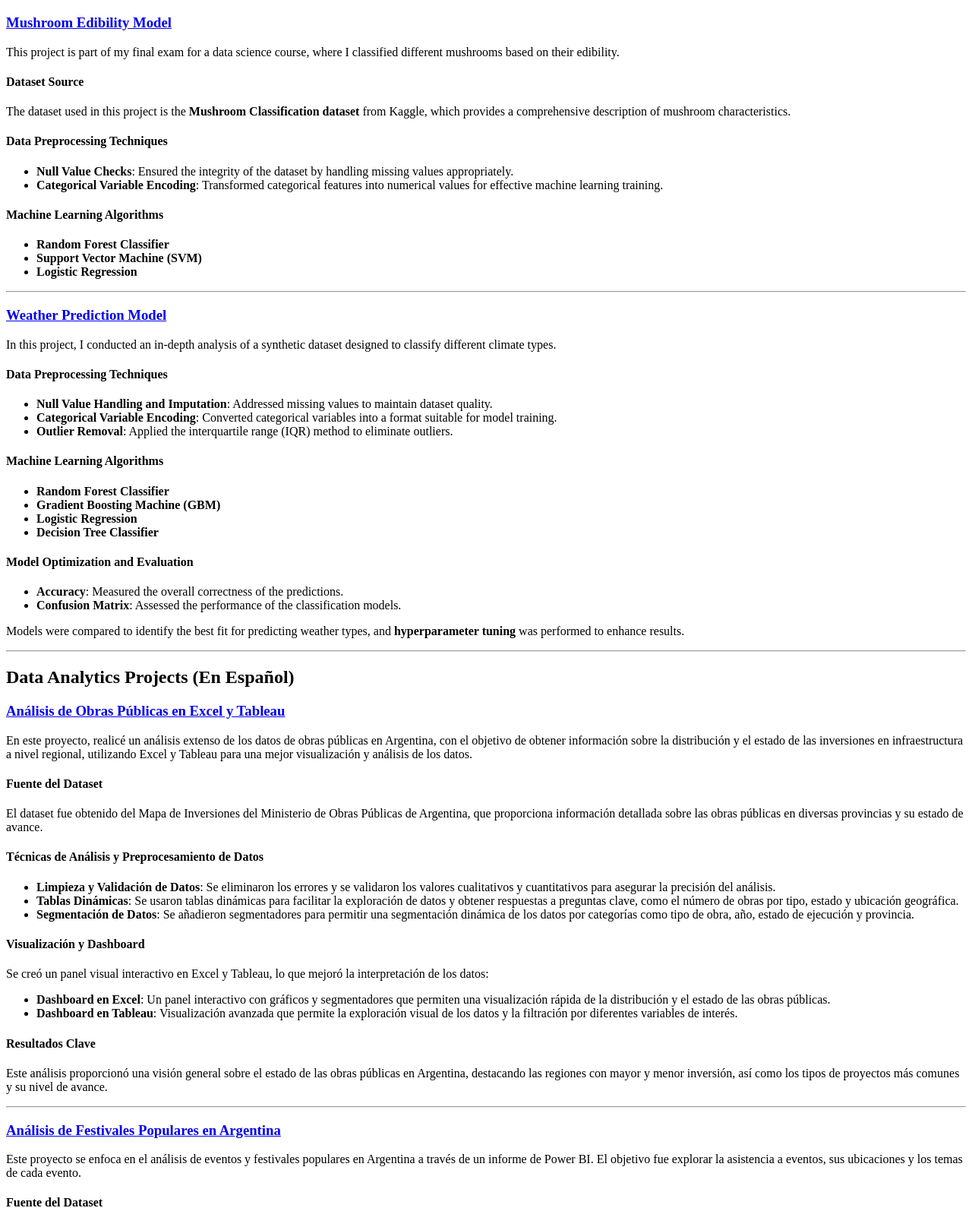
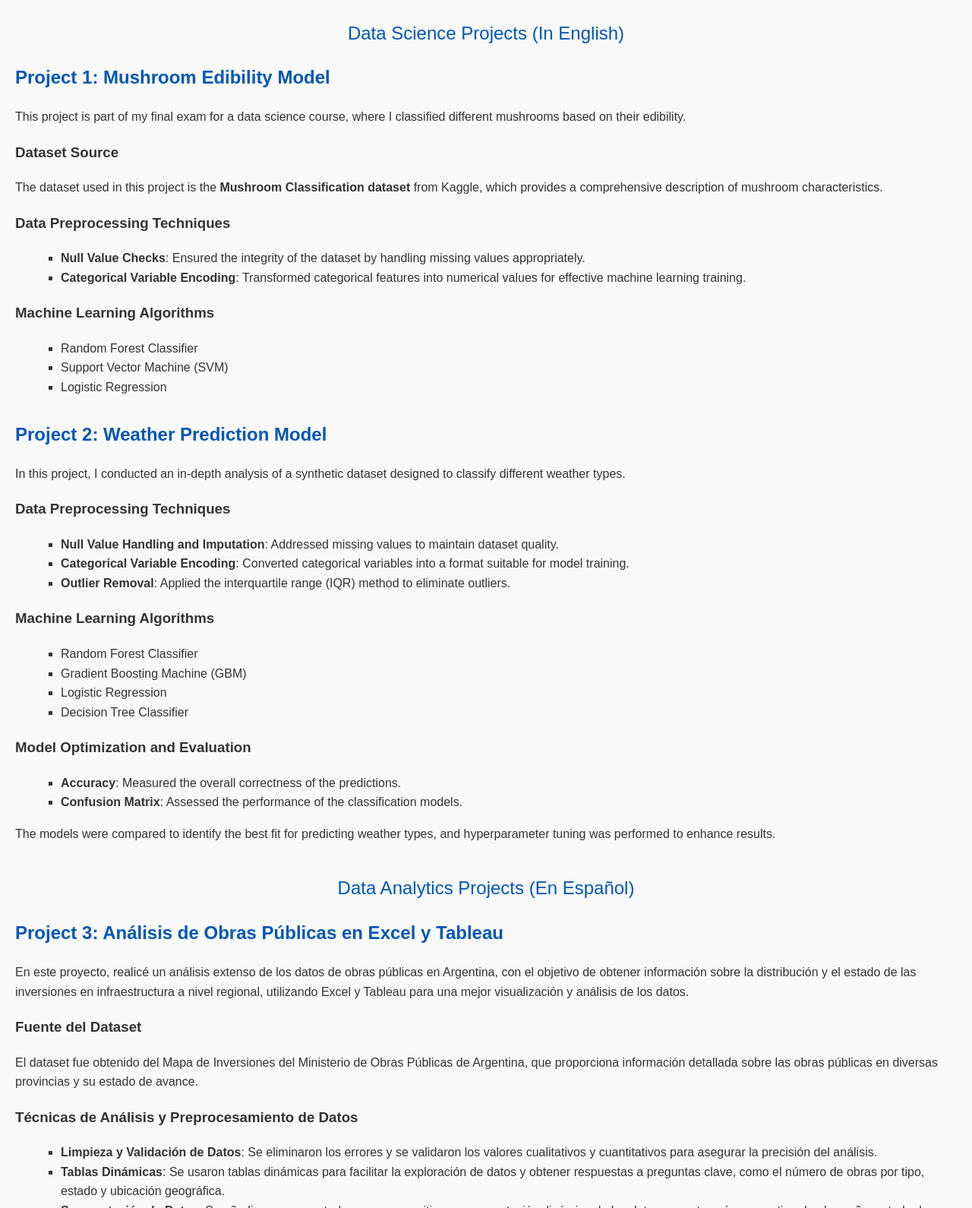
Before and after one commit to AlvarezLI/Portafolio_alvarez, a plain HTML site: page index.html in a window 1280 px wide. Shown: the part 108-1698 px from the top of the page at 76% size. Drawn offline with Linux system fonts and the light colour scheme.

Commit message:
Update index.html

```diff
--- a/index.html
+++ b/index.html
@@ -3,149 +3,171 @@
 <head>
     <meta charset="UTF-8">
     <meta name="viewport" content="width=device-width, initial-scale=1.0">
-    <title>Portfolio Alvarez Luis Ignacio</title>
+    <title>Luis Ignacio Alvarez Portfolio</title>
+    <style>
+        body {
+            font-family: Arial, sans-serif;
+            margin: 0;
+            padding: 20px;
+            background-color: #f9f9f9;
+            color: #333;
+            line-height: 1.6;
+        }
+        h1 {
+            color: #444;
+            text-align: center;
+        }
+        .section-title {
+            font-size: 24px;
+            color: #0056b3;
+            margin-top: 40px;
+            text-align: center;
+        }
+        .project {
+            margin-bottom: 30px;
+        }
+        h2 {
+            color: #0056b3;
+        }
+        ul {
+            list-style-type: square;
+            margin-left: 20px;
+        }
+        a {
+            color: #0056b3;
+            text-decoration: none;
+        }
+        a:hover {
+            text-decoration: underline;
+        }
+    </style>
 </head>
 <body>
-    <header>
-        <h1>Portfolio Alvarez Luis Ignacio</h1>
-    </header>
+    <h1>Luis Ignacio Alvarez Portfolio</h1>
 
-    <section id="data-science-projects">
-        <h2>Data Science Projects (In English)</h2>
+    <div class="section-title">Data Science Projects (In English)</div>
 
-        <article id="project-1">
-            <h3><a href="https://github.com/AlvarezLI/ProjectDS-Mushrooms">Mushroom Edibility Model</a></h3>
+    <div class="project">
+        <h2>Project 1: <a href="https://github.com/AlvarezLI/ProjectDS-Mushrooms" target="_blank">Mushroom Edibility Model</a></h2>
         <p>This project is part of my final exam for a data science course, where I classified different mushrooms based on their edibility.</p>
 
-            <h4>Dataset Source</h4>
+        <h3>Dataset Source</h3>
         <p>The dataset used in this project is the <strong>Mushroom Classification dataset</strong> from Kaggle, which provides a comprehensive description of mushroom characteristics.</p>
 
-            <h4>Data Preprocessing Techniques</h4>
+        <h3>Data Preprocessing Techniques</h3>
         <ul>
             <li><strong>Null Value Checks</strong>: Ensured the integrity of the dataset by handling missing values appropriately.</li>
             <li><strong>Categorical Variable Encoding</strong>: Transformed categorical features into numerical values for effective machine learning training.</li>
         </ul>
 
-            <h4>Machine Learning Algorithms</h4>
+        <h3>Machine Learning Algorithms</h3>
         <ul>
-                <li><strong>Random Forest Classifier</strong></li>
-                <li><strong>Support Vector Machine (SVM)</strong></li>
-                <li><strong>Logistic Regression</strong></li>
+            <li>Random Forest Classifier</li>
+            <li>Support Vector Machine (SVM)</li>
+            <li>Logistic Regression</li>
         </ul>
-        </article>
+    </div>
 
-        <hr>
+    <div class="project">
+        <h2>Project 2: <a href="https://github.com/AlvarezLI/ProyectoDSII_ParteI" target="_blank">Weather Prediction Model</a></h2>
+        <p>In this project, I conducted an in-depth analysis of a synthetic dataset designed to classify different weather types.</p>
 
-        <article id="project-2">
-            <h3><a href="https://github.com/AlvarezLI/ProyectoDSII_ParteI">Weather Prediction Model</a></h3>
-            <p>In this project, I conducted an in-depth analysis of a synthetic dataset designed to classify different climate types.</p>
-
-            <h4>Data Preprocessing Techniques</h4>
+        <h3>Data Preprocessing Techniques</h3>
         <ul>
             <li><strong>Null Value Handling and Imputation</strong>: Addressed missing values to maintain dataset quality.</li>
             <li><strong>Categorical Variable Encoding</strong>: Converted categorical variables into a format suitable for model training.</li>
             <li><strong>Outlier Removal</strong>: Applied the interquartile range (IQR) method to eliminate outliers.</li>
         </ul>
 
-            <h4>Machine Learning Algorithms</h4>
+        <h3>Machine Learning Algorithms</h3>
         <ul>
-                <li><strong>Random Forest Classifier</strong></li>
-                <li><strong>Gradient Boosting Machine (GBM)</strong></li>
-                <li><strong>Logistic Regression</strong></li>
-                <li><strong>Decision Tree Classifier</strong></li>
+            <li>Random Forest Classifier</li>
+            <li>Gradient Boosting Machine (GBM)</li>
+            <li>Logistic Regression</li>
+            <li>Decision Tree Classifier</li>
         </ul>
 
-            <h4>Model Optimization and Evaluation</h4>
+        <h3>Model Optimization and Evaluation</h3>
         <ul>
             <li><strong>Accuracy</strong>: Measured the overall correctness of the predictions.</li>
             <li><strong>Confusion Matrix</strong>: Assessed the performance of the classification models.</li>
         </ul>
-            <p>Models were compared to identify the best fit for predicting weather types, and <strong>hyperparameter tuning</strong> was performed to enhance results.</p>
-        </article>
+        <p>The models were compared to identify the best fit for predicting weather types, and hyperparameter tuning was performed to enhance results.</p>
+    </div>
 
-        <hr>
-    </section>
+    <div class="section-title">Data Analytics Projects (En Español)</div>
 
-    <section id="data-analytics-projects">
-        <h2>Data Analytics Projects (En Español)</h2>
-
-        <article id="project-3">
-            <h3><a href="https://github.com/AlvarezLI/Excel-Tableau_PublicWorks">Análisis de Obras Públicas en Excel y Tableau</a></h3>
+    <div class="project">
+        <h2>Project 3: <a href="https://github.com/AlvarezLI/Excel-Tableau_PublicWorks" target="_blank">Análisis de Obras Públicas en Excel y Tableau</a></h2>
         <p>En este proyecto, realicé un análisis extenso de los datos de obras públicas en Argentina, con el objetivo de obtener información sobre la distribución y el estado de las inversiones en infraestructura a nivel regional, utilizando Excel y Tableau para una mejor visualización y análisis de los datos.</p>
 
-            <h4>Fuente del Dataset</h4>
+        <h3>Fuente del Dataset</h3>
         <p>El dataset fue obtenido del Mapa de Inversiones del Ministerio de Obras Públicas de Argentina, que proporciona información detallada sobre las obras públicas en diversas provincias y su estado de avance.</p>
 
-            <h4>Técnicas de Análisis y Preprocesamiento de Datos</h4>
+        <h3>Técnicas de Análisis y Preprocesamiento de Datos</h3>
         <ul>
             <li><strong>Limpieza y Validación de Datos</strong>: Se eliminaron los errores y se validaron los valores cualitativos y cuantitativos para asegurar la precisión del análisis.</li>
             <li><strong>Tablas Dinámicas</strong>: Se usaron tablas dinámicas para facilitar la exploración de datos y obtener respuestas a preguntas clave, como el número de obras por tipo, estado y ubicación geográfica.</li>
             <li><strong>Segmentación de Datos</strong>: Se añadieron segmentadores para permitir una segmentación dinámica de los datos por categorías como tipo de obra, año, estado de ejecución y provincia.</li>
         </ul>
 
-            <h4>Visualización y Dashboard</h4>
+        <h3>Visualización y Dashboard</h3>
         <p>Se creó un panel visual interactivo en Excel y Tableau, lo que mejoró la interpretación de los datos:</p>
         <ul>
             <li><strong>Dashboard en Excel</strong>: Un panel interactivo con gráficos y segmentadores que permiten una visualización rápida de la distribución y el estado de las obras públicas.</li>
             <li><strong>Dashboard en Tableau</strong>: Visualización avanzada que permite la exploración visual de los datos y la filtración por diferentes variables de interés.</li>
         </ul>
 
-            <h4>Resultados Clave</h4>
+        <h3>Resultados Clave</h3>
         <p>Este análisis proporcionó una visión general sobre el estado de las obras públicas en Argentina, destacando las regiones con mayor y menor inversión, así como los tipos de proyectos más comunes y su nivel de avance.</p>
-        </article>
+    </div>
 
-        <hr>
-
-        <article id="project-4">
-            <h3><a href="https://github.com/AlvarezLI/PowerBi-CostumbresArg">Análisis de Festivales Populares en Argentina</a></h3>
+    <div class="project">
+        <h2>Project 4: <a href="https://github.com/AlvarezLI/PowerBi-CostumbresArg" target="_blank">Análisis de Festivales Populares en Argentina</a></h2>
         <p>Este proyecto se enfoca en el análisis de eventos y festivales populares en Argentina a través de un informe de Power BI. El objetivo fue explorar la asistencia a eventos, sus ubicaciones y los temas de cada evento.</p>
 
-            <h4>Fuente del Dataset</h4>
+        <h3>Fuente del Dataset</h3>
         <p>El dataset utilizado en este proyecto es una compilación de información sobre eventos y festivales populares en Argentina, que incluye detalles como el número de asistentes, la ubicación de los eventos y los temas de los mismos.</p>
 
-            <h4>Técnicas de Preprocesamiento de Datos</h4>
+        <h3>Técnicas de Preprocesamiento de Datos</h3>
         <ul>
             <li><strong>Control de Valores Nulos</strong>: Se manejaron los valores faltantes adecuadamente para asegurar la integridad del dataset.</li>
             <li><strong>Codificación de Variables Categóricas</strong>: Las características categóricas se transformaron en valores numéricos, lo cual es esencial para el análisis de datos.</li>
         </ul>
 
-            <h4>Visualización y Análisis</h4>
-            <p>Se desarrolló un dashboard interactivo en Power BI para explorar diferentes aspectos de los eventos:</p>
+        <h3>Visualización y Análisis</h3>
         <ul>
             <li><strong>Asistencia</strong>: Incluye gráficos que muestran el número de asistentes por mes, año y tipo de entrada.</li>
             <li><strong>Información de los Eventos</strong>: Un mapa muestra la distribución de los eventos por provincia.</li>
             <li><strong>Análisis de Temas</strong>: Permite explorar los temas de los eventos, mostrando la clasificación por tipo de entrada y el número de eventos por tema.</li>
         </ul>
 
-            <h4>Resultados Clave</h4>
+        <h3>Resultados Clave</h3>
         <p>Este análisis ofrece una visión integral de la participación en festivales populares en Argentina, destacando las tendencias en la asistencia, la distribución geográfica de los eventos y los temas predominantes.</p>
-        </article>
+    </div>
 
-        <hr>
-
-        <article id="project-5">
-            <h3><a href="https://github.com/AlvarezLI/PowerBI_Spotify">Análisis de Datos Musicales de Spotify</a></h3>
+    <div class="project">
+        <h2>Project 5: <a href="https://github.com/AlvarezLI/PowerBI_Spotify" target="_blank">Análisis de Datos Musicales de Spotify</a></h2>
         <p>Este proyecto se enfoca en analizar los datos de canciones de Spotify, con el objetivo de explorar las características musicales y su relación con la popularidad de las canciones.</p>
 
-            <h4>Fuente del Dataset</h4>
-            <p>El dataset utilizado en este proyecto fue descargado de <a href="https://www.kaggle.com/datasets/nelgiriyewithana/top-spotify-songs-2023">Kaggle</a>, que proporciona información detallada sobre características de las canciones, como tempo, valencia, energía y popularidad.</p>
+        <h3>Fuente del Dataset</h3>
+        <p>El dataset utilizado en este proyecto fue descargado de <a href="https://www.kaggle.com/datasets" target="_blank">Kaggle</a>, y contiene información detallada sobre canciones populares en Spotify.</p>
 
-            <h4>Técnicas de Preprocesamiento de Datos</h4>
+        <h3>Preprocesamiento de Datos</h3>
         <ul>
-                <li><strong>Extracción de Datos</strong>: Se utilizó el dataset para extraer los datos relevantes sobre las canciones para su análisis.</li>
-                <li><strong>Visualización de Datos</strong>: Se crearon visualizaciones para explorar la distribución de las características musicales y su relación con la popularidad de las canciones.</li>
+            <li><strong>Normalización de Variables</strong>: Se normalizaron las características de las canciones, como el tempo, la energía y la valencia.</li>
+            <li><strong>Transformación de Variables Categóricas</strong>: Las características de las canciones fueron transformadas en formatos apropiados para análisis.</li>
         </ul>
 
-            <h4>Visualización y Análisis</h4>
-            <p>Se crearon varias visualizaciones para explorar diferentes aspectos de las canciones:</p>
+        <h3>Visualización y Análisis</h3>
         <ul>
-                <li><strong>Distribución de Tempo</strong>: Un histograma muestra la distribución de los tempos de las canciones.</li>
-                <li><strong>Energía vs Popularidad</strong>: Se diseñó un gráfico de dispersión para ilustrar la relación entre la energía de la canción y su popularidad.</li>
+            <li><strong>Correlaciones</strong>: Se analizaron las correlaciones entre las diferentes características musicales y la popularidad de las canciones.</li>
+            <li><strong>Dashboard en Power BI</strong>: Se creó un tablero interactivo que muestra los datos de canciones más populares y sus características.</li>
         </ul>
 
-            <h4>Resultados Clave</h4>
-            <p>Este análisis proporciona información sobre cómo las características musicales influyen en la popularidad de las canciones en Spotify, destacando las tendencias en los diferentes géneros musicales.</p>
-        </article>
-    </section>
+        <h3>Resultados Clave</h3>
+        <p>Los resultados proporcionaron información sobre qué características musicales se correlacionan más estrechamente con la popularidad de las canciones en Spotify, lo que ofrece insights valiosos para artistas y productores musicales.</p>
+    </div>
+
 </body>
 </html>
```
Lines whose indentation alone changed are shown as unchanged.
